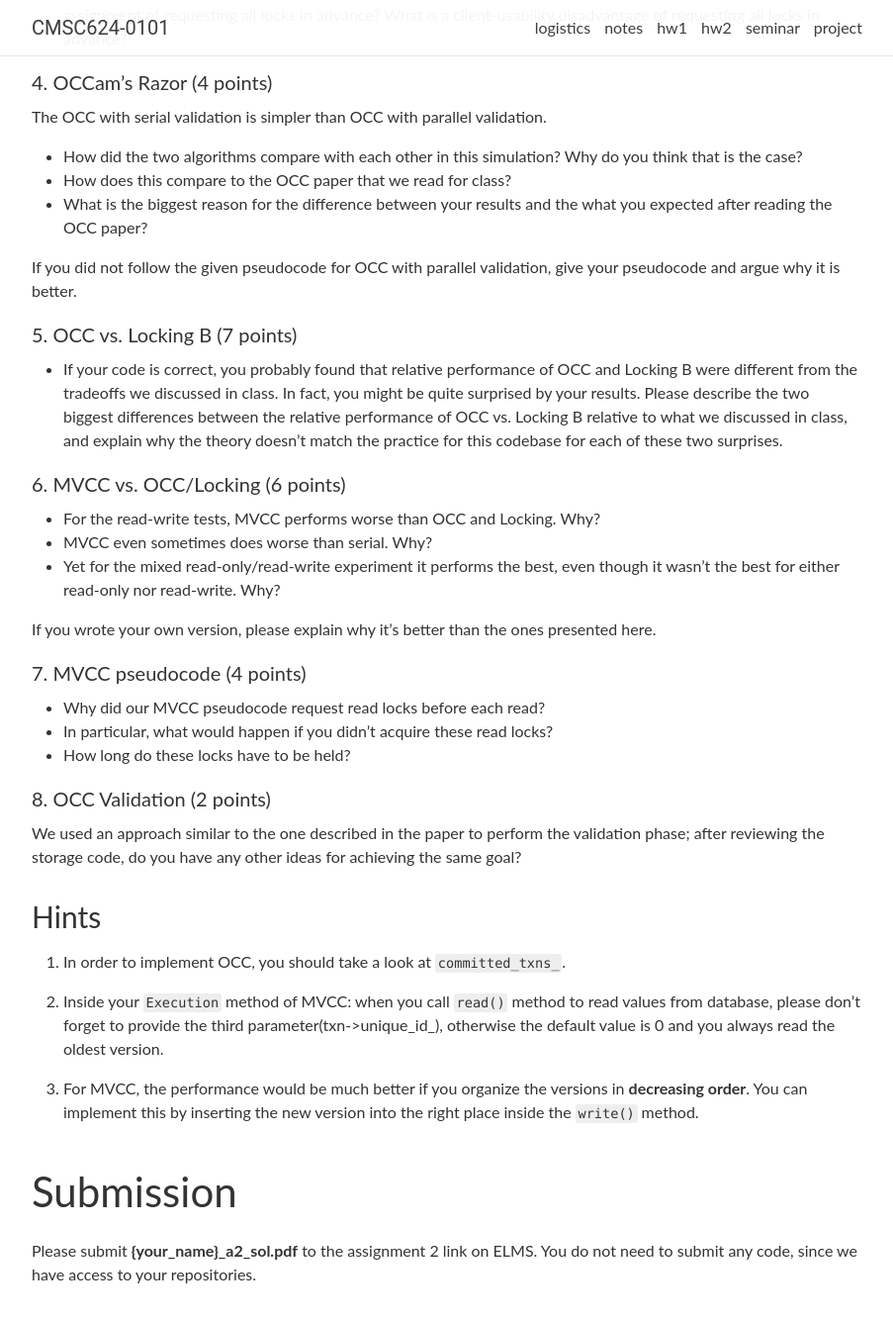
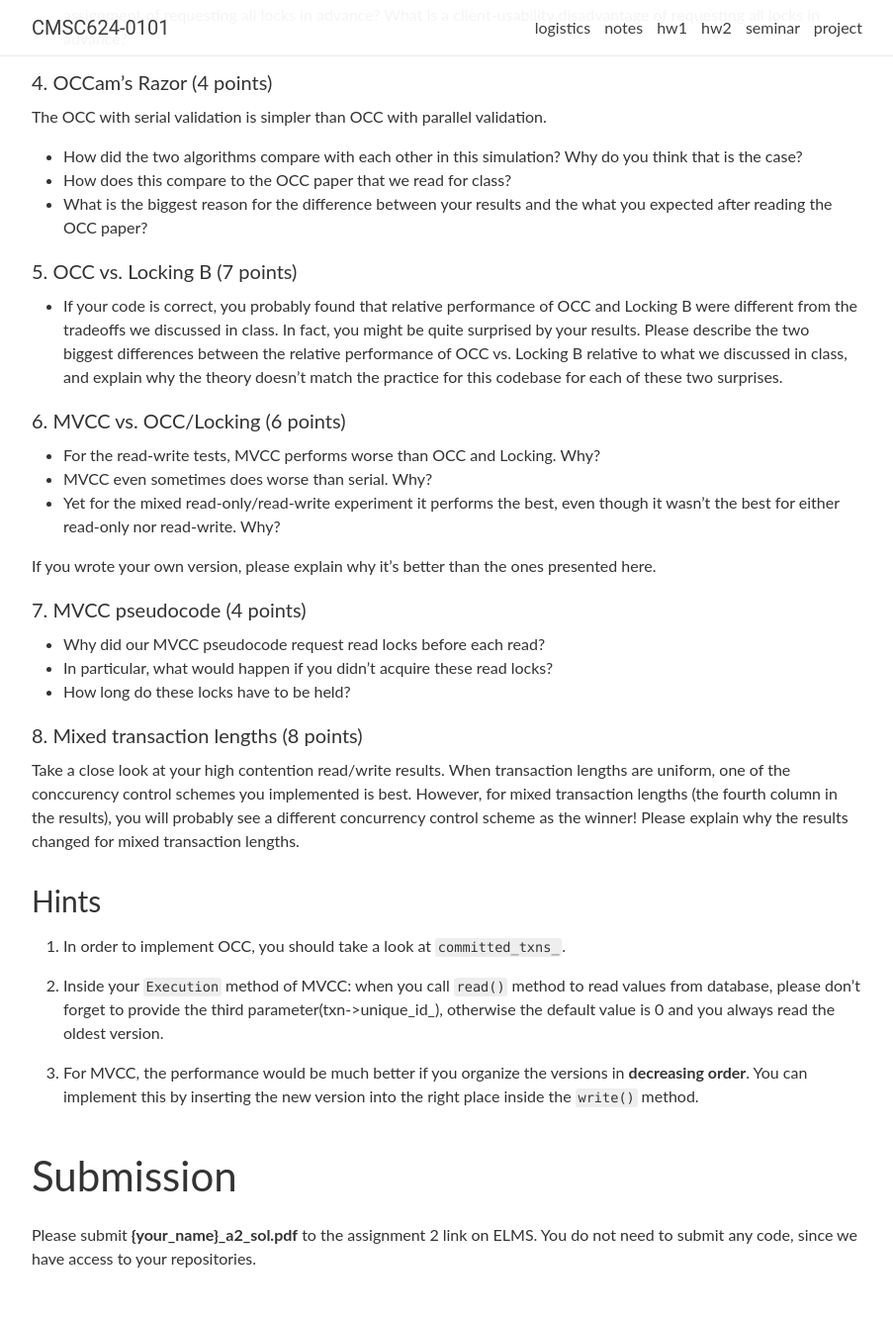
Before and after one commit to umd-dslam/cmsc624-fall21, a Jekyll site: the page built from _pages/a2.md, in a window 1280 px wide and 1400 px high, scrolled down 7470 px. Shown: the top 1336 px of the window at 99% size, without its empty margins (188-1091 px from the left). Built offline with Jekyll 4.4.1, drawn with Linux system fonts in a browser that asks for light colours; nearby versions of some CDN libraries; comment, search, counter and statistics services are not loaded; some of the changed text lies outside the part shown.

Commit message:
Update a2.md

```diff
--- a/_pages/a2.md
+++ b/_pages/a2.md
@@ -275,8 +275,6 @@ The OCC with serial validation is simpler than OCC with parallel validation.
 - How does this compare to the OCC paper that we read for class?
 - What is the biggest reason for the difference between your results and the what you expected after reading the OCC paper?
 
-If you did not follow the given pseudocode for OCC with parallel validation, give your pseudocode and argue why it is better.
-
 #### 5. OCC vs. Locking B  (7 points)
 
 - If your code is correct, you probably found that relative performance of OCC and Locking B were different from the tradeoffs we discussed in class. In fact, you might be quite surprised by your results. Please describe the two biggest differences between the relative performance of OCC vs. Locking B relative to what we discussed in class, and explain why the theory doesn't match the practice for this codebase for each of these two surprises.
@@ -295,9 +293,9 @@ If you wrote your own version, please explain why it's better than the ones pres
 - In particular, what would happen if you didn't acquire these read locks?
 - How long do these locks have to be held?
 
-#### 8. OCC Validation (2 points)
+#### 8. Mixed transaction lengths (8 points)
 
-We used an approach similar to the one described in the paper to perform the validation phase; after reviewing the storage code, do you have any other ideas for achieving the same goal?
+Take a close look at your high contention read/write results. When transaction lengths are uniform, one of the conccurency control schemes you implemented is best. However, for mixed transaction lengths (the fourth column in the results), you will probably see a different concurrency control scheme as the winner! Please explain why the results changed for mixed transaction lengths.
 
 ### Hints
 
```
Also changed, not shown: other parts of _pages/a2.md (+3 -3 lines).
